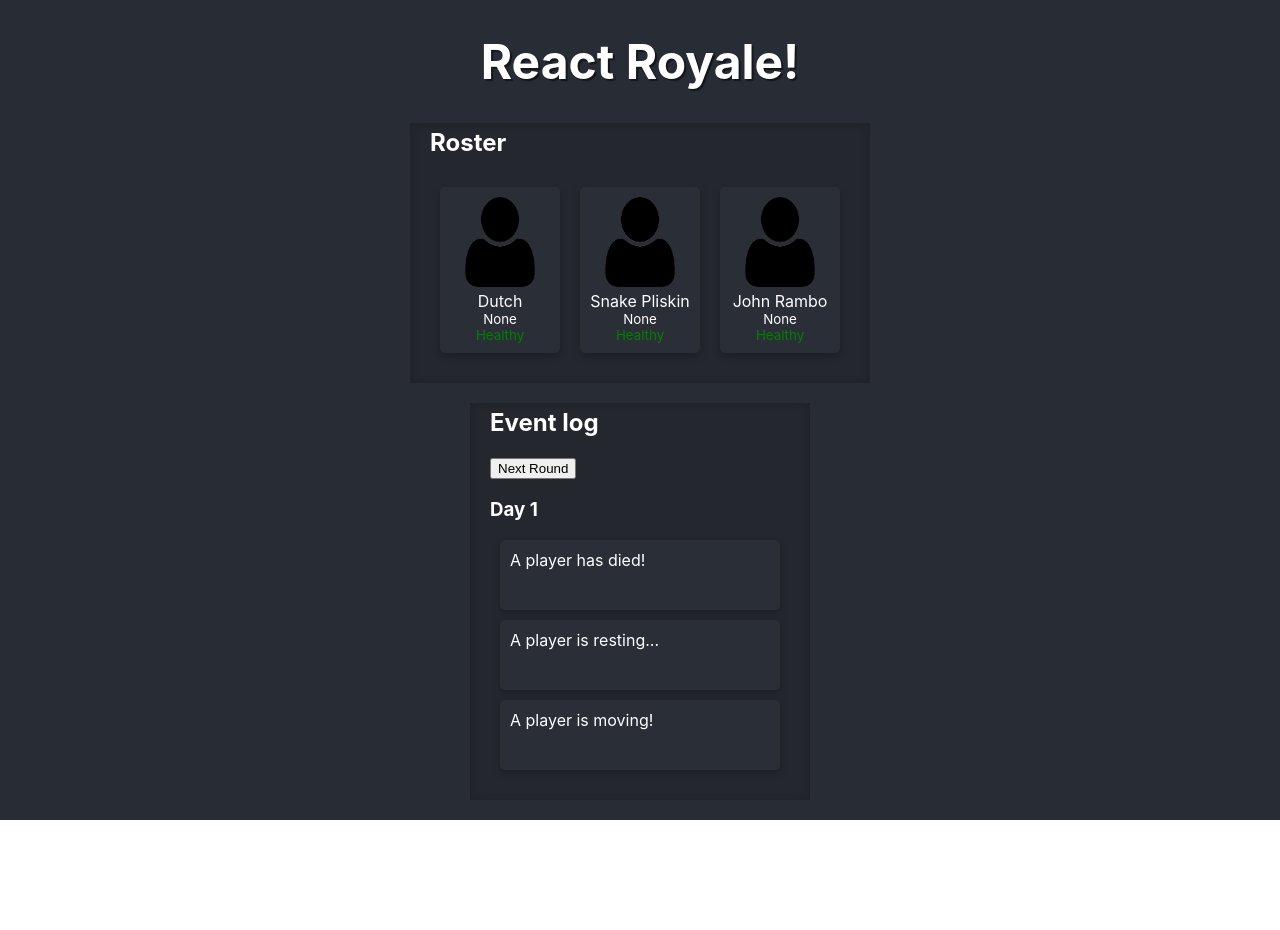
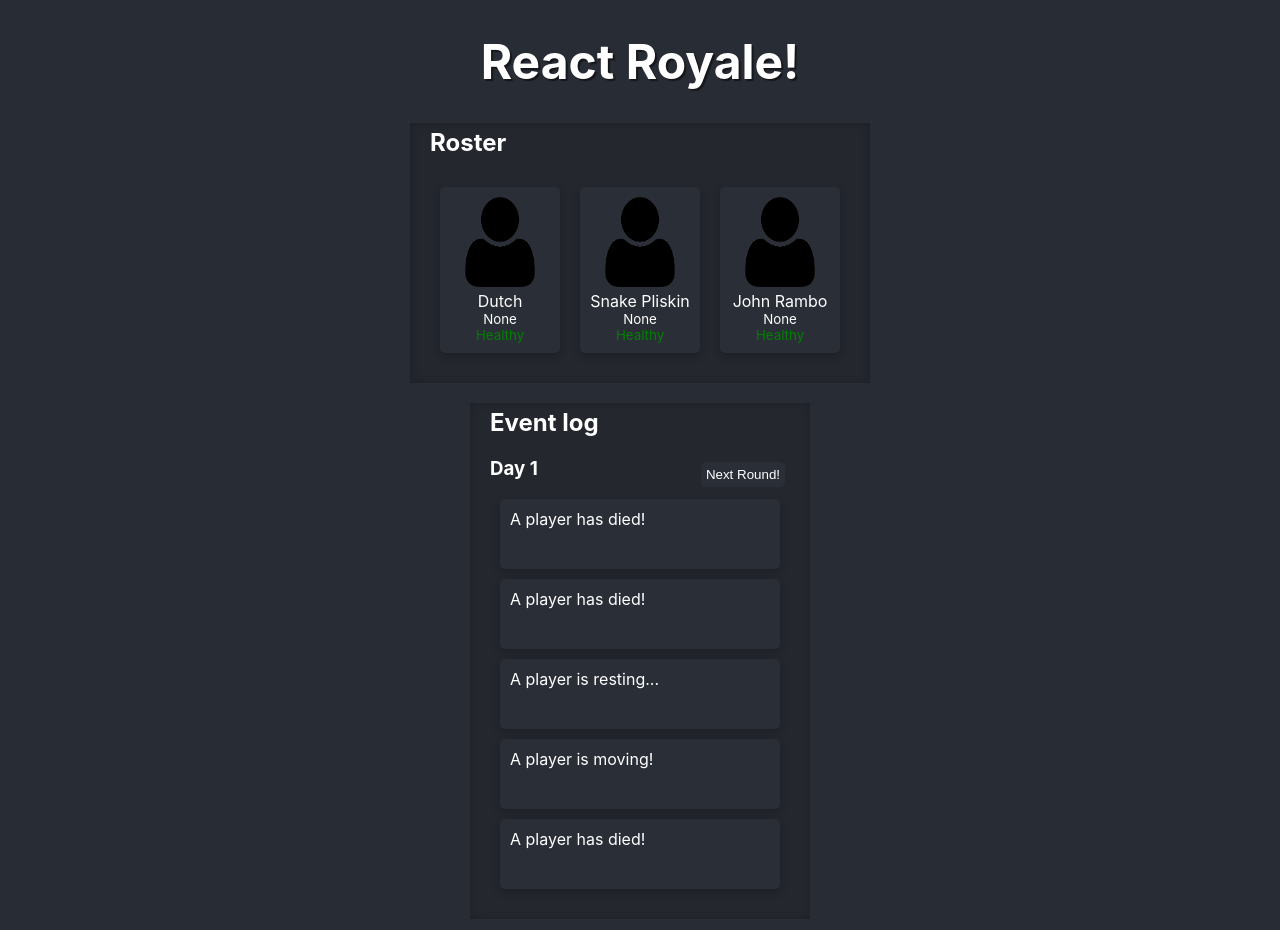
Before and after one commit to Julioevm/react-royale, a React (Create React App) app: page / in a window 1280 px wide. Shown: the top 930 px of the page. Before the commit the page ends 820 px from the top, so only its background shows below. Built offline with nearby package versions, Linux system fonts and the light colour scheme.

Commit message:
Game state and round generation :rocket:

```diff
--- a/src/App.tsx
+++ b/src/App.tsx
@@ -1,22 +1,25 @@
-import React from "react";
+import React, { useState } from "react";
 import "./App.scss";
 import EventLog from "./components/EventLog";
 import Header from "./components/Header";
 import Roster from "./components/Roster";
-import { getPlayers } from "./DAL/Player";
-import { Round, generateRoundEvents } from "./engine/BREngine";
-
-const players = getPlayers();
-const rounds: Round[] = [
-	{ id: 0, name: "Day 1", events: generateRoundEvents(3) },
-];
+import { generateRound, startGame } from "./engine/BREngine";
 
 function App() {
+	const [round, setRound] = useState(2);
+	const [game, setGame] = useState(startGame());
+	const nextRound = () => {
+		game.rounds.push(generateRound(round));
+		const newRound = game;
+		setGame(newRound);
+		setRound(round + 1);
+	};
+
 	return (
 		<div className="App">
 			<Header />
-			<Roster players={players} />
-			<EventLog rounds={rounds} />
+			<Roster players={game.players} />
+			<EventLog rounds={game.rounds} nextRound={nextRound} />
 		</div>
 	);
 }
--- a/src/components/Button.tsx
+++ /dev/null
@@ -1,15 +0,0 @@
-import React from "react";
-import "./Style.scss";
-
-interface Props {
-	onClick: () => void;
-	text: string;
-}
-
-export default function Button({ onClick, text }: Props) {
-	return (
-		<button onClick={onClick} type="button">
-			{text}
-		</button>
-	);
-}
--- a/src/components/Event.tsx
+++ b/src/components/Event.tsx
@@ -3,5 +3,9 @@ import { EventDesc } from "../engine/BREngine";
 import "./Style.scss";
 
 export default function Event(props: EventDesc) {
-	return <div className="card card--event">{props.desc}</div>;
+	return (
+		<div key={props.id} className="card card--event">
+			{props.desc}
+		</div>
+	);
 }
--- a/src/components/EventLog.tsx
+++ b/src/components/EventLog.tsx
@@ -1,14 +1,23 @@
 import React from "react";
 import { Round } from "../engine/BREngine";
-import Button from "./Button";
 import Event from "./Event";
 import "./Style.scss";
 
-export default function EventLog({ rounds }: { rounds: Round[] }) {
+export default function EventLog({
+	rounds,
+	nextRound,
+}: {
+	rounds: Round[];
+	nextRound: () => void;
+}) {
 	return (
 		<div className="container">
-			<h2>Event log</h2>
-			<Button text="Next Round" onClick={() => {}} />
+			<div>
+				<h2>Event log</h2>
+				<button className="roundButton" onClick={nextRound}>
+					Next Round!
+				</button>
+			</div>
 			<div className="eventContainer">
 				{rounds.map((round) => (
 					<div className="eventRound">
--- a/src/components/Style.scss
+++ b/src/components/Style.scss
@@ -55,3 +55,15 @@
 		font-size: smaller;
 	}
 }
+
+.roundButton {
+	float: right;
+	border: none;
+	border-radius: 5px;
+	padding: 5px;
+	margin: 5px;
+	background-color: lighten(v.$background, 1);
+	transition: 0.3s;
+	cursor: pointer;
+	color: v.$text-color;
+}
--- a/src/engine/BREngine.ts
+++ b/src/engine/BREngine.ts
@@ -1,3 +1,4 @@
+import { getPlayers, Player } from "../DAL/Player";
 import { getRandomNumber } from "./Utils";
 
 export interface EventDesc {
@@ -11,7 +12,12 @@ export interface Round {
 	events: EventDesc[];
 }
 
-export function generateRoundEvents(length: number): EventDesc[] {
+export interface Game {
+	players: Player[];
+	rounds: Round[];
+}
+
+function generateRoundEvents(length: number): EventDesc[] {
 	let events: EventDesc[] = [];
 
 	for (let i = 1; i < length + 1; i++) {
@@ -19,6 +25,7 @@ export function generateRoundEvents(length: number): EventDesc[] {
 	}
 	return events;
 }
+
 export function generateEvent(id: number): EventDesc {
 	const roll = getRandomNumber(100);
 	let desc;
@@ -28,3 +35,15 @@ export function generateEvent(id: number): EventDesc {
 
 	return { id, desc };
 }
+
+export function generateRound(id: number): Round {
+	const events = generateRoundEvents(5);
+	return { id, name: `Day ${id}`, events };
+}
+
+export function startGame() {
+	return {
+		players: getPlayers(),
+		rounds: [generateRound(1)],
+	};
+}
```
